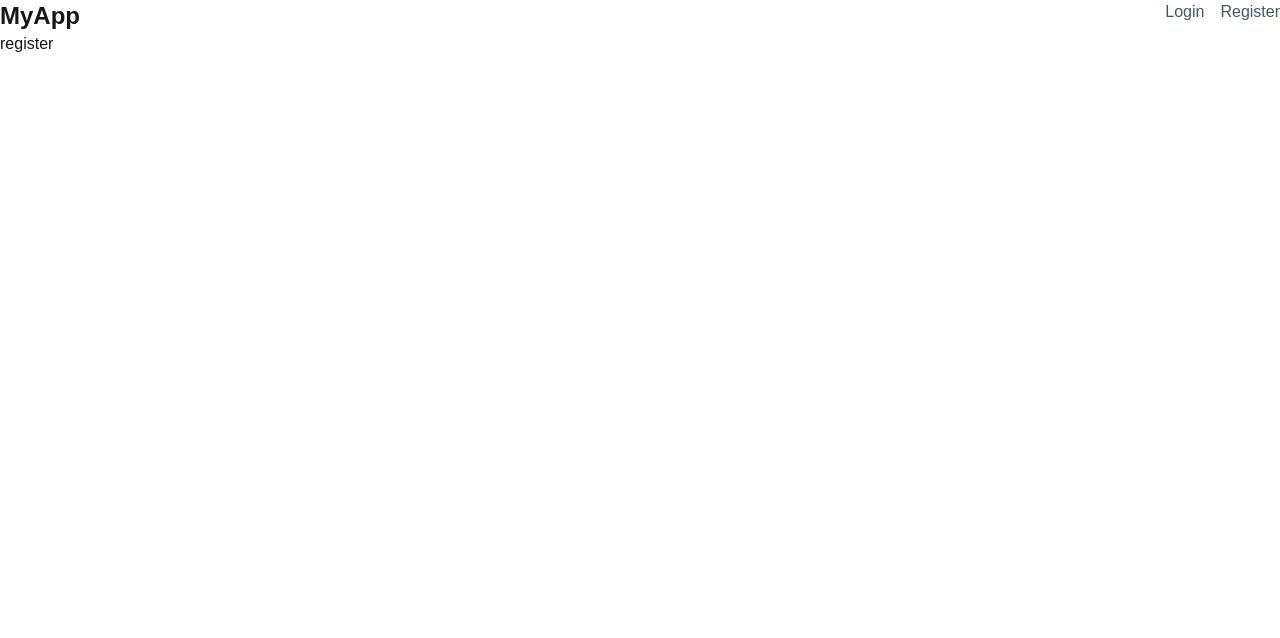
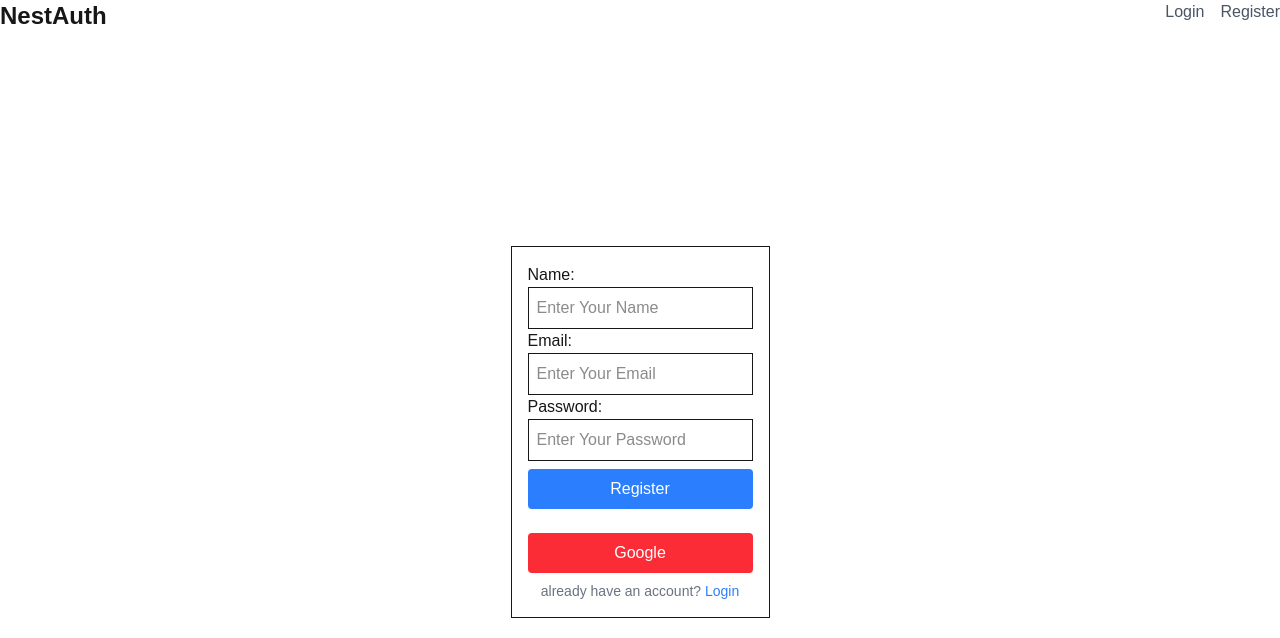
Before and after one commit to dev-nirob1/next-authenticaiton, a Next.js app: page /register in a window 1280 px wide. Shown: the top 638 px of the page. Built offline with nearby package versions, Linux system fonts and the light colour scheme.

Commit message:
login and register page

```diff
--- a/src/app/(auth)/login/page.js
+++ b/src/app/(auth)/login/page.js
@@ -1,9 +1,26 @@
+import Link from 'next/link';
 import React from 'react';
 
 const Login = () => {
     return (
-        <div>
-            Login page
+        <div className="min-h-screen flex items-center justify-center">
+            <div className="max-w-xl mx-auto p-4 space-y-4 border">
+                <form>
+                    <div>
+                        <label htmlFor="email">Email:</label>
+                        <input className='block p-2 border' type="email" id="email" name="email" placeholder='Enter Your Email' />
+                    </div>
+                    <div>
+                        <label htmlFor="password">Password:</label>
+                        <input className='block p-2 border' type="password" id="password" name="password" placeholder='Enter Your Password' />
+                    </div>
+                    <button className='cursor-pointer bg-blue-500 text-white p-2 rounded w-full mt-2' type="submit">Login</button>
+                </form>
+                <div>
+                    <button className='cursor-pointer bg-red-500 text-white p-2 rounded w-full mt-2'>Google</button>
+                    <p className='text-center text-sm text-gray-500 mt-2'>Dont have an account? <Link href="/register" className='text-blue-500 hover:underline'>Sign up</Link></p>
+                </div>
+            </div>
         </div>
     );
 };
--- a/src/app/(auth)/register/page.js
+++ b/src/app/(auth)/register/page.js
@@ -1,9 +1,30 @@
+import Link from 'next/link';
 import React from 'react';
 
 const Register = () => {
     return (
-        <div>
-            register
+        <div className="min-h-screen flex items-center justify-center">
+            <div className="max-w-xl mx-auto p-4 space-y-4 border">
+                <form>
+                    <div>
+                        <label htmlFor="name">Name:</label>
+                        <input className='block p-2 border' type="text" id="name" name="name" placeholder='Enter Your Name' />
+                    </div>
+                    <div>
+                        <label htmlFor="email">Email:</label>
+                        <input className='block p-2 border' type="email" id="email" name="email" placeholder='Enter Your Email' />
+                    </div>
+                    <div>
+                        <label htmlFor="password">Password:</label>
+                        <input className='block p-2 border' type="password" id="password" name="password" placeholder='Enter Your Password' />
+                    </div>
+                    <button className='cursor-pointer bg-blue-500 text-white p-2 rounded w-full mt-2' type="submit">Register</button>
+                </form>
+                <div>
+                    <button className='cursor-pointer bg-red-500 text-white p-2 rounded w-full mt-2'>Google</button>
+                    <p className='text-center text-sm text-gray-500 mt-2'>already have an account? <Link href="/login" className='text-blue-500 hover:underline'>Login</Link></p>
+                </div>
+            </div>
         </div>
     );
 };
--- a/src/components/navbar/navbar.js
+++ b/src/components/navbar/navbar.js
@@ -5,7 +5,7 @@ const Navbar = () => {
     return (
         <div>
             <div className="flex justify-between">
-                <div className="text-2xl font-bold">MyApp</div>
+                <div className="text-2xl font-bold">NestAuth</div>
                 <div className="space-x-4">
                     <Link href="/login" className="text-gray-600 hover:text-gray-800">Login</Link>
                     <Link href="/register" className="text-gray-600 hover:text-gray-800">Register</Link>
```
